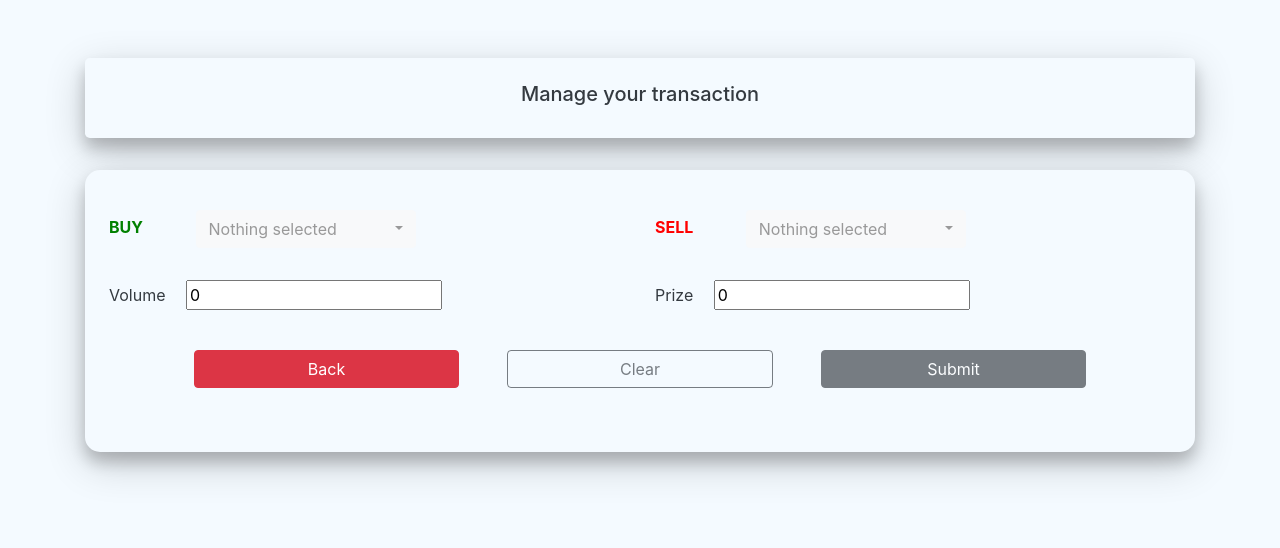
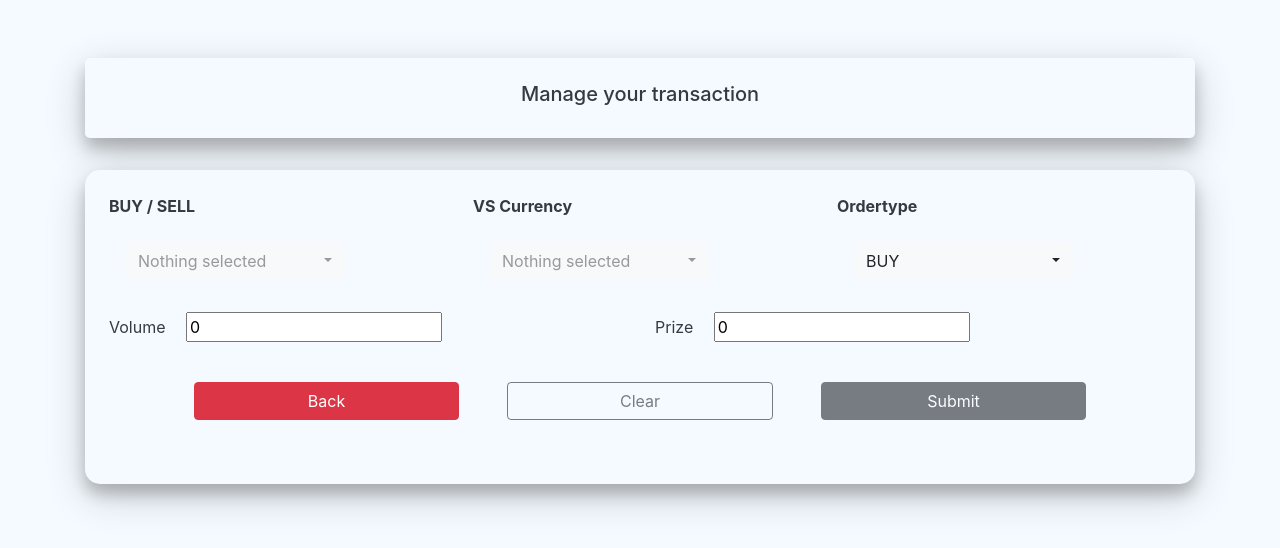
Before and after one commit to Dutchie1990/CryptoManager, a Flask app: template cryptomanager/app/transactions/templates/add_transaction.html in a window 1280 px wide. Shown: the part 136-684 px from the top of the page. Run offline with Flask 2, Linux system fonts and the light colour scheme; the template is opened without the code that fills it: values that come from a table or form of the project are taken from there, others are empty; some libraries are stand-ins or nearby versions.

Commit message:
add ordertype field to form in backend and frontend

```diff
--- a/cryptomanager/app/static/js/add-transaction.js
+++ b/cryptomanager/app/static/js/add-transaction.js
@@ -28,8 +28,11 @@ volume_element.addEventListener('change', getPrize)
 $(".selectpicker").change(function () {
     if (this.name === "symbolOut")
         symbol_out = this.options[this.selectedIndex].value.toLowerCase()
+    else if (this.name === 'symbolIn'){
+        symbol_in = this.options[this.selectedIndex].value.toLowerCase()
+    }
     else {
-        symbol_in = this.options[this.selectedIndex].value.toLowerCase()
+        return;
     }
 
     getPrize()
--- a/cryptomanager/app/transactions/forms.py
+++ b/cryptomanager/app/transactions/forms.py
@@ -11,11 +11,11 @@ class TransactionForm(FlaskForm):
                                         InputRequired("Input is required!"),
                                         DataRequired("Data is required!")
                                     ])
-    symbolIn = SelectField(("BUY"), choices= [(x['symbol']).upper() for x in api.supported_coins], validators=[
+    symbolIn = SelectField(("BUY / SELL"), choices= [(x['symbol']).upper() for x in api.supported_coins], validators=[
                                         InputRequired("Input is required!"),
                                         DataRequired("Data is required!")
                                     ])
-    symbolOut = SelectField(("SELL"), choices= [], validators=[
+    symbolOut = SelectField(("VS Currency"), choices= [], validators=[
                                         InputRequired("Input is required!"),
                                         DataRequired("Data is required!")
                                     ])
@@ -23,3 +23,7 @@ class TransactionForm(FlaskForm):
                                         InputRequired("Input is required!"),
                                         DataRequired("Data is required!")
                                     ])
+    ordertype = SelectField(("Ordertype"), choices=["BUY", "SELL"], validators=[
+                                        InputRequired("Input is required!"),
+                                        DataRequired("Data is required!")
+                                    ])
--- a/cryptomanager/app/transactions/templates/add_transaction.html
+++ b/cryptomanager/app/transactions/templates/add_transaction.html
@@ -19,14 +19,19 @@
         {{ form.csrf_token }}
         {{ error_messages(form.errors) }}
         <div class="row">
-            <div class="col-12 col-md-6">
-                <strong>{{ form.symbolIn.label(class='symbol-label green') }}</strong>
+            <div class="col-12 col-md-4">
+                <strong>{{ form.symbolIn.label() }}</strong>
                 {{ form.symbolIn(class='m-3 selectpicker', **{'data-live-search': 'true'}) }}
             </div>
 
-            <div class="col-12 col-md-6">
-                <strong>{{ form.symbolOut.label(class='symbol-label red') }}</strong>
+            <div class="col-12 col-md-4">
+                <strong>{{ form.symbolOut.label() }}</strong>
                 {{ form.symbolOut(class='m-3 selectpicker', **{'data-live-search': 'true'}) }}
+            </div>
+
+            <div class="col-12 col-md-4">
+                <strong>{{ form.ordertype.label() }}</strong>
+                {{ form.ordertype(class='m-3 selectpicker', **{'data-live-search': 'true'}) }}
             </div>
         </div>
         <div class="row">
```
